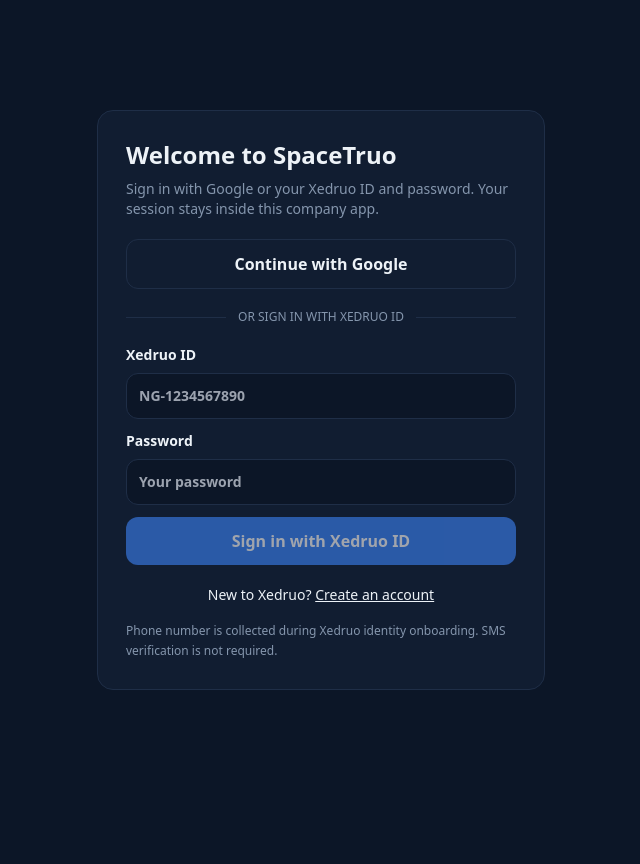
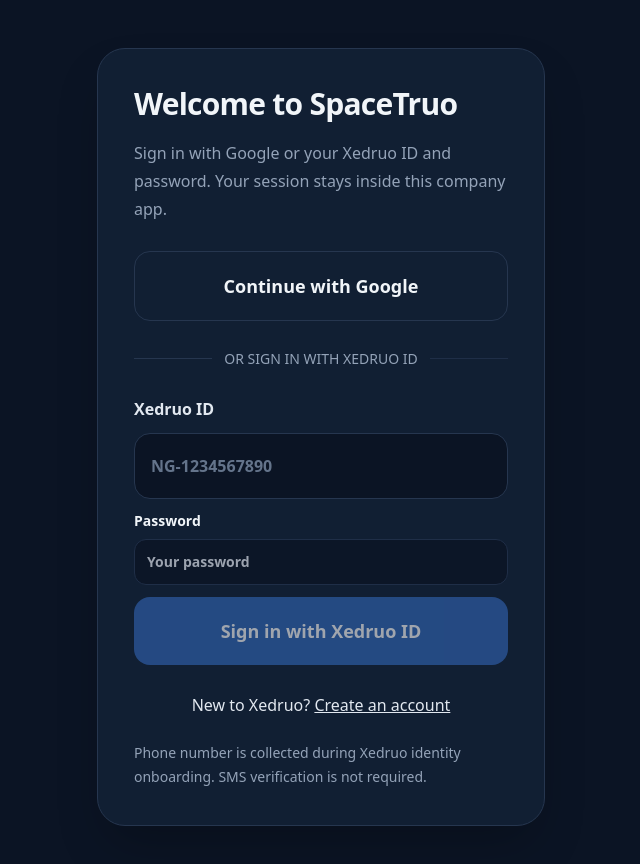
Before and after one commit to olowolafedare/Spacetruo-, a React (Vite) app: page /login in a window 1280 px wide. Shown: the top 864 px of the page, without its empty margins (319-959 px from the left). Before the commit the page ends 800 px from the top, so only its background shows below. Built offline with nearby package versions, Linux system fonts and the light colour scheme; no server answers.

Commit message:
Apply approved Xedruo company authentication screen design

```diff
--- a/src/pages/Auth.jsx
+++ b/src/pages/Auth.jsx
@@ -29,18 +29,18 @@ export default function Auth({mode='login'}){
   }catch(e){setError(e?.message||'Xedruo ID sign-in failed.');}
   finally{setBusy(false);}
  }
- return <main className="min-h-screen grid place-items-center px-5 py-12 bg-background text-foreground"><section className="w-full max-w-md rounded-2xl border border-border bg-card p-7">
-  <h1 className="text-2xl font-black">{register?'Create your Xedruo account':'Welcome to '+"SpaceTruo"}</h1>
-  <p className="mt-2 text-sm text-muted-foreground">{register?'Create your shared Xedruo account with Google, then add your country and phone number.':'Sign in with Google or your Xedruo ID and password. Your session stays inside this company app.'}</p>
+ return <main className="min-h-screen grid place-items-center px-5 py-12 bg-[#0b1424] text-slate-100"><section className="w-full max-w-md rounded-[28px] border border-[#26364f] bg-[#111f33] p-7 shadow-2xl sm:p-9">
+  <h1 className="text-3xl font-black leading-tight tracking-tight">{register?'Create your Xedruo account':'Welcome to '+"SpaceTruo"}</h1>
+  <p className="mt-4 text-base leading-7 text-slate-400">{register?'Create your shared Xedruo account with Google, then add your country and phone number.':'Sign in with Google or your Xedruo ID and password. Your session stays inside this company app.'}</p>
   {error&&<div role="alert" className="mt-4 rounded-xl border border-red-300 p-3 text-sm text-red-700">{error}</div>}
-  <button type="button" onClick={google} disabled={busy} className="mt-5 w-full rounded-xl border border-border px-4 py-3 font-semibold disabled:opacity-60">{busy?'Connecting…':register?'Create account with Google':'Continue with Google'}</button>
-  {!register&&<><div className="my-5 flex items-center gap-3 text-xs text-muted-foreground"><span className="h-px flex-1 bg-border"/><span>OR SIGN IN WITH XEDRUO ID</span><span className="h-px flex-1 bg-border"/></div>
+  <button type="button" onClick={google} disabled={busy} className="mt-7 w-full rounded-2xl border border-[#26364f] bg-transparent px-4 py-5 text-lg font-bold text-slate-100 disabled:opacity-60">{busy?'Connecting…':register?'Create account with Google':'Continue with Google'}</button>
+  {!register&&<><div className="my-7 flex items-center gap-3 text-sm text-slate-400"><span className="h-px flex-1 bg-[#26364f]"/><span>OR SIGN IN WITH XEDRUO ID</span><span className="h-px flex-1 bg-border"/></div>
    <form onSubmit={signInWithId} className="space-y-3">
-    <label className="block text-sm font-semibold">Xedruo ID<input required value={xedruoId} onChange={e=>setXedruoId(e.target.value.toUpperCase())} placeholder="NG-1234567890" autoComplete="username" className="mt-2 w-full rounded-xl border border-border bg-background px-3 py-3"/></label>
+    <label className="block text-base font-semibold text-slate-200">Xedruo ID<input required value={xedruoId} onChange={e=>setXedruoId(e.target.value.toUpperCase())} placeholder="NG-1234567890" autoComplete="username" className="mt-3 w-full rounded-2xl border border-[#26364f] bg-[#0b1424] px-4 py-5 text-base text-slate-100 placeholder:text-slate-500"/></label>
     <label className="block text-sm font-semibold">Password<input required type="password" value={password} onChange={e=>setPassword(e.target.value)} autoComplete="current-password" placeholder="Your password" className="mt-2 w-full rounded-xl border border-border bg-background px-3 py-3"/></label>
-    <button type="submit" disabled={busy||!xedruoId.trim()||!password} className="w-full rounded-xl bg-primary px-4 py-3 font-bold text-primary-foreground disabled:opacity-60">{busy?'Signing in…':'Sign in with Xedruo ID'}</button>
+    <button type="submit" disabled={busy||!xedruoId.trim()||!password} className="w-full rounded-2xl bg-[#3267b7] px-4 py-5 text-lg font-bold text-white disabled:opacity-60">{busy?'Signing in…':'Sign in with Xedruo ID'}</button>
    </form></>}
-  <p className="mt-5 text-center text-sm">{register?<>Already have an account? <Link className="underline" to="/login">Sign in</Link></>:<>New to Xedruo? <Link className="underline" to="/register">Create an account</Link></>}</p>
-  <p className="mt-4 text-xs leading-5 text-muted-foreground">Phone number is collected during Xedruo identity onboarding. SMS verification is not required.</p>
+  <p className="mt-7 text-center text-base text-slate-200">{register?<>Already have an account? <Link className="underline" to="/login">Sign in</Link></>:<>New to Xedruo? <Link className="underline" to="/register">Create an account</Link></>}</p>
+  <p className="mt-6 text-sm leading-6 text-slate-400">Phone number is collected during Xedruo identity onboarding. SMS verification is not required.</p>
  </section></main>;
 }
```
